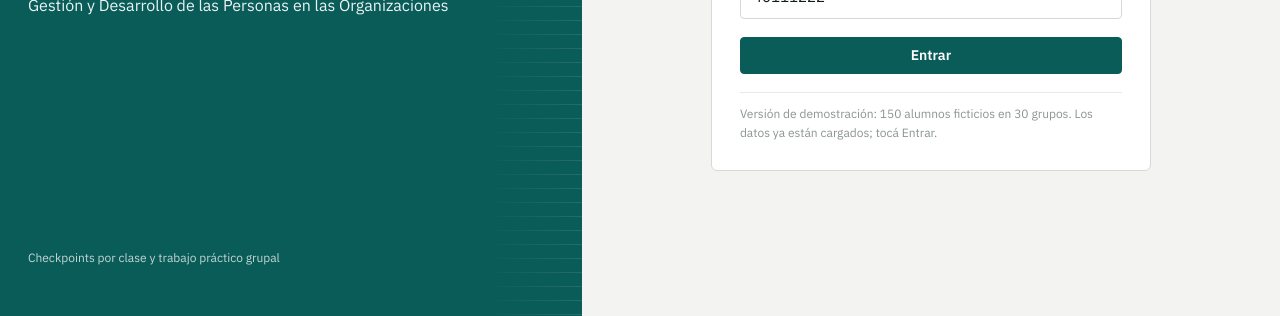
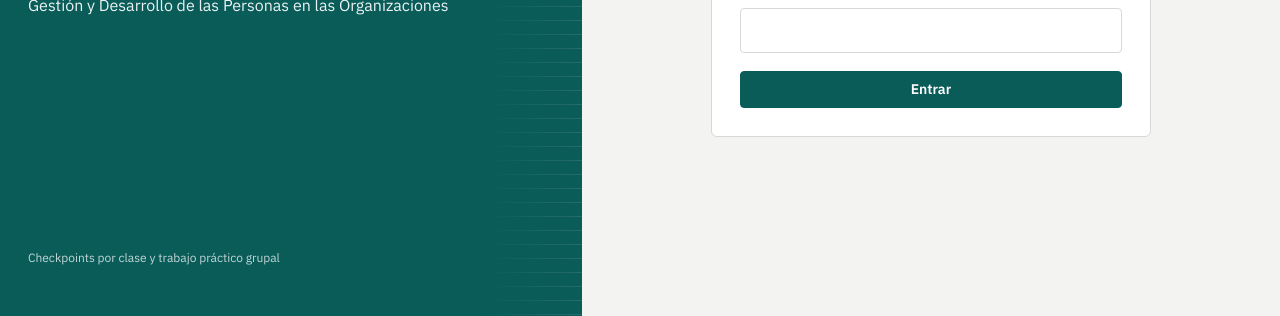
Before and after one commit to estebantenkai/unlpgestiondepersonas, a plain HTML site: page index.html in a window 1280 px wide. Shown: the part 484-800 px from the top of the page. Drawn offline with nearby package versions, Linux system fonts and the light colour scheme.

Commit message:
Conectar la página con el backend real de Apps Script
Co-Authored-By: Claude Opus 5.5 <noreply@anthropic.com>
Claude-Session: https://claude.ai/code/session_01RcUkiBp5hSjttkUXaxAV7i

```diff
--- a/index.html
+++ b/index.html
@@ -303,7 +303,7 @@ table.t tr.click:hover td{background:var(--bg)}
 
 <script>
 /* URL de la aplicación web de Apps Script (termina en /exec). Vacía = modo demo con datos ficticios. */
-var API = '';
+var API = 'https://script.google.com/macros/s/AKfycbyRZT5OvHLEGjx77yAQPbSDiU4c8whycxHuqpYUcKxgzxO1ga7jTnsuBntoXOo7Z69h/exec';
 </script>
 <script>
 /*
```
Also changed, not shown: src/app.html (+1 -1 lines).
